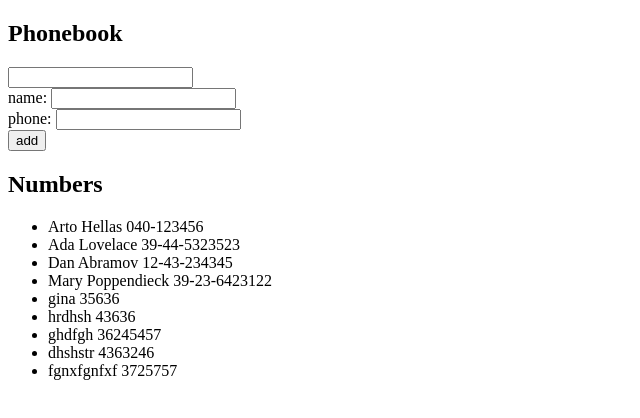
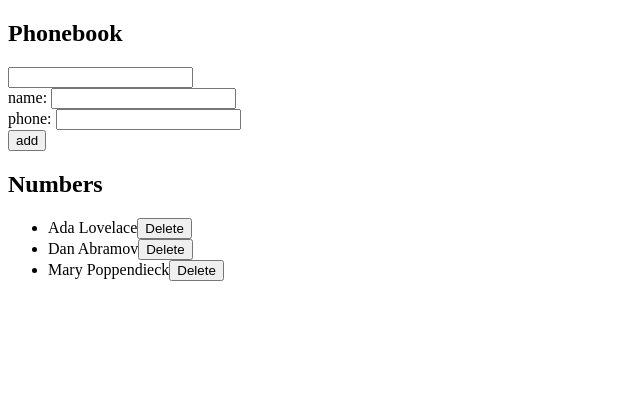
Before and after one commit to stacy-gol/web-crash-course, a React (Create React App) app in the folder Part2-phonebook/: page / in a window 1280 px wide. Shown: the top 418 px of the page, without its empty margins (0-640 px from the left). Built offline with nearby package versions, Linux system fonts and the light colour scheme; data requests are answered from the project's data file.

Commit message:
Part 2d ex 2.14 deleting a person

```diff
--- a/Part2-phonebook/db.json
+++ b/Part2-phonebook/db.json
@@ -1,49 +1,19 @@
 {
   "persons": [
     {
-      "name": "Arto Hellas",
-      "phone": "040-123456",
-      "id": 1
-    },
-    {
       "name": "Ada Lovelace",
-      "phone": "39-44-5323523",
+      "number": "39-44-5323523",
       "id": 2
     },
     {
       "name": "Dan Abramov",
-      "phone": "12-43-234345",
+      "number": "12-43-234345",
       "id": 3
     },
     {
       "name": "Mary Poppendieck",
-      "phone": "39-23-6423122",
+      "number": "39-23-6423122",
       "id": 4
-    },
-    {
-      "name": "gina",
-      "phone": "35636",
-      "id": 5
-    },
-    {
-      "name": "hrdhsh",
-      "phone": "43636",
-      "id": 6
-    },
-    {
-      "name": "ghdfgh",
-      "phone": "36245457",
-      "id": 7
-    },
-    {
-      "name": "dhshstr",
-      "phone": "4363246",
-      "id": 8
-    },
-    {
-      "name": "fgnxfgnfxf",
-      "phone": "3725757",
-      "id": 9
     }
   ]
 }
--- a/Part2-phonebook/src/App.js
+++ b/Part2-phonebook/src/App.js
@@ -19,6 +19,8 @@ const App = () => {
         setPersons(initialPersons)
       })
   }, [])
+
+
 
 
 const addPerson = (event) => {
@@ -57,15 +59,36 @@ const App = () => {
   ? persons
   : persons.filter((person) => person.name.includes(personSearched))
 
+  const deletePerson = (id) => {
+    const person = persons.find(p => p.id === id)
+    const confirmWindowForDelete = window.confirm(`Delete ${person.name}?`)
+
+    if (confirmWindowForDelete === true) {
+      personService
+        .deletePerson(id)
+        .then(() => {
+          setPersons((personsToShow.filter(person => person.id !== id)))
+        })
+    } else {
+      return personsToShow
+    }
+  }
 
 return (
   <div>
     <h2>Phonebook</h2>
-      <Filter personSearched={personSearched} handleSearch={handleSearch} />
-      <PersonForm addPerson={addPerson} newName={newName} handleNameAdding={handleNameAdding}
-        newPhone={newPhone} handlePhoneAdding={handlePhoneAdding} />
+    <Filter
+      personSearched={personSearched}
+      handleSearch={handleSearch} />
+    <PersonForm
+      addPerson={addPerson}
+      newName={newName}
+      handleNameAdding={handleNameAdding}
+      newPhone={newPhone}
+      handlePhoneAdding={handlePhoneAdding} />
     <h2>Numbers</h2>
-      <Persons personsToShow={personsToShow} />
+    <Persons
+      personsToShow={personsToShow} deletePerson={deletePerson} />
   </div>
 
 )
--- a/Part2-phonebook/src/components/Name.js
+++ b/Part2-phonebook/src/components/Name.js
@@ -1,5 +1,11 @@
-const Name = ({ name, phone }) => {
-  return <li>{name} {phone}</li>;
-};
+const Name = ({ name, phone, deletePerson }) => {
+  return (
+    <li>
+      {name}
+      {phone}
+      <button onClick={deletePerson}>Delete</button>
+    </li>
+  )
+}
 
 export default Name
--- a/Part2-phonebook/src/components/Persons.js
+++ b/Part2-phonebook/src/components/Persons.js
@@ -1,12 +1,15 @@
 import Name from './Name'
 
-const Persons = ({ personsToShow }) => {
-
+const Persons = ({ personsToShow, deletePerson }) => {
+    console.log('personsToShow', personsToShow)
     return (
         <ul>
             {personsToShow.map(person =>
                 <Name key={person.id}
-                    name={person.name} phone={person.phone} />)}
+                    name={person.name}
+                    phone={person.phone}
+                    deletePerson={() => deletePerson(person.id)}
+                    />)}
         </ul>
     )
 }
--- a/Part2-phonebook/src/services/persons.js
+++ b/Part2-phonebook/src/services/persons.js
@@ -11,4 +11,9 @@ const create = newPerson => {
     return request.then(response => response.data)
 }
 
-export default { getAll, create }
+const deletePerson = (id) => {
+    const request = axios.delete(`${baseUrl}/${id}`)
+    return request.then(response => response.data)
+}
+
+export default { getAll, create, deletePerson }
```
Lines whose indentation alone changed are shown as unchanged.
